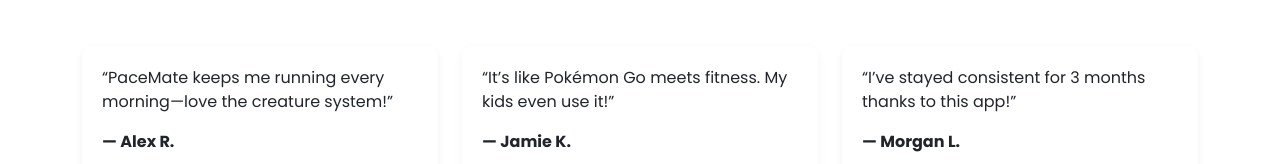
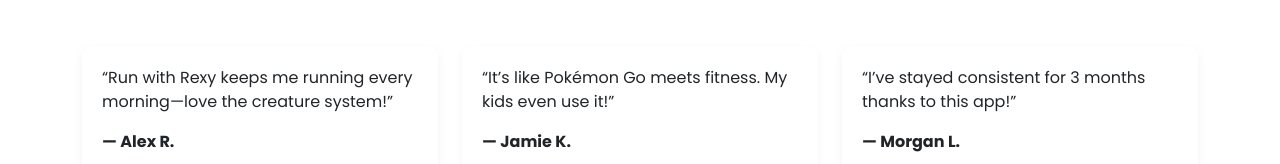
Before and after one commit to harrycummins/runningAppLandingPage, a website: page public/index.html in a window 1280 px wide. Shown: the part 2212-2376 px from the top of the page. Drawn offline with nearby package versions, Linux system fonts and the light colour scheme.

Commit message:
Update index.html

```diff
--- a/public/index.html
+++ b/public/index.html
@@ -237,7 +237,7 @@
     <div class="row">
       <div class="col-md-4">
         <div class="testimonial">
-          <p>“PaceMate keeps me running every morning—love the creature system!”</p>
+          <p>“Run with Rexy keeps me running every morning—love the creature system!”</p>
           <strong>— Alex R.</strong>
         </div>
       </div>
```
